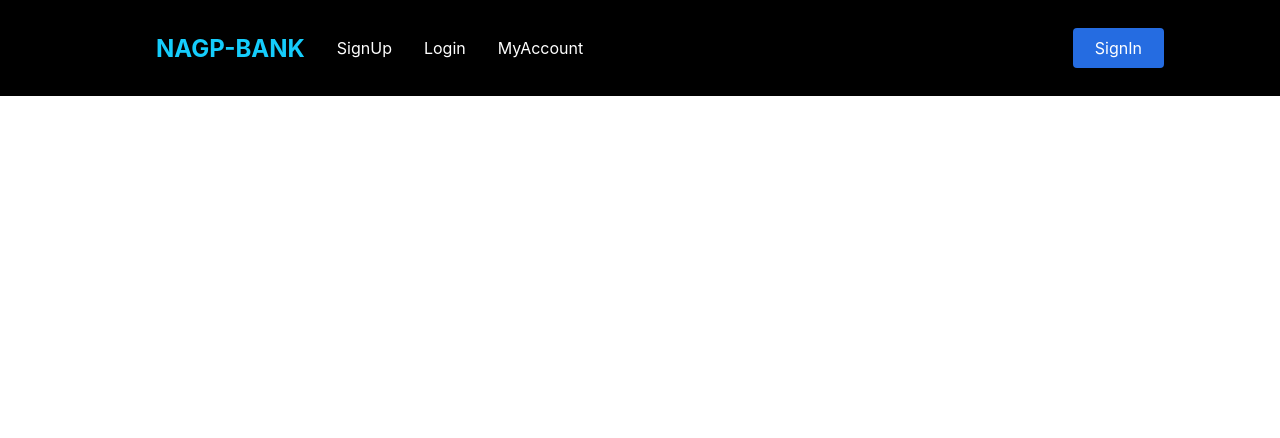
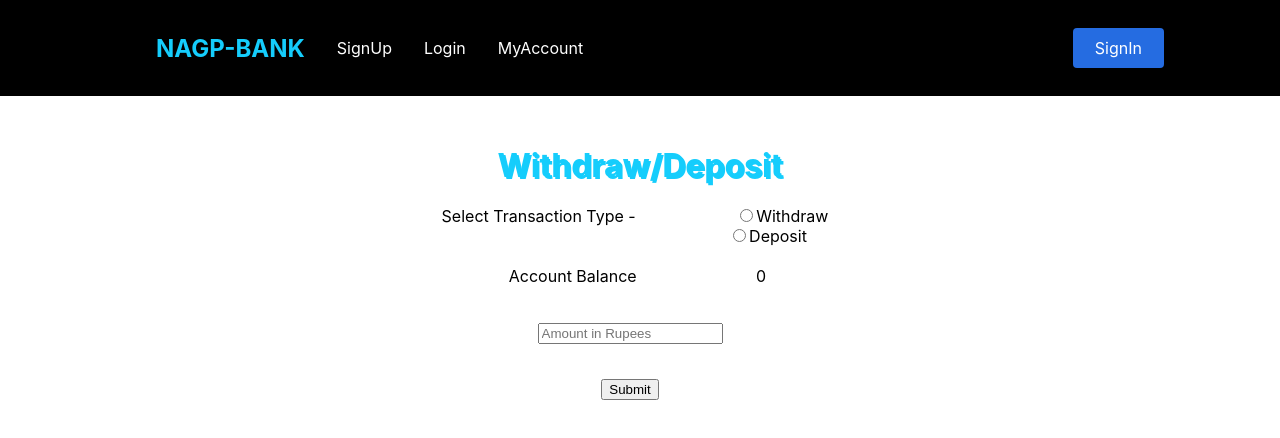
Before and after one commit to akash-bisariya/ReactReduxSampleApp, a React (Create React App) app: page /transaction in a window 1280 px wide. Shown: the top 438 px of the page. Built offline with nearby package versions, Linux system fonts and the light colour scheme.

Commit message:
Added json-server and transaction page

```diff
--- /dev/null
+++ b/db.json
@@ -0,0 +1,43 @@
+{
+  "users": [
+    {
+      "id": 1,
+      "username": "json-server",
+      "dob": "typicode",
+      "accountNumber": "1234",
+      "accountType": "Saving Account",
+      "state": "Haryana",
+      "district": "Amritsar",
+      "password": "1234",
+      "balance": 0
+    },
+    {
+      "username": "Akash",
+      "dob": "2021-09-29",
+      "accountNumber": "1234",
+      "accountType": "Current Account",
+      "state": "Haryana",
+      "district": "Amritsar",
+      "password": "1111",
+      "confirmPassword": "1111",
+      "balance": "5000",
+      "id": 2
+    }
+  ],
+  "transactions": [
+    {
+      "id": 1,
+      "transactionType": "Withdrawal",
+      "amount": 100,
+      "description": "test",
+      "userId": 1
+    },
+    {
+      "id": 2,
+      "transactionType": "Deposit",
+      "amount": 200,
+      "description": "test",
+      "userId": 2
+    }
+  ]
+}
--- a/package.json
+++ b/package.json
@@ -3,16 +3,22 @@
   "version": "0.1.0",
   "private": true,
   "dependencies": {
+    "@reduxjs/toolkit": "^1.6.1",
     "@testing-library/jest-dom": "^5.14.1",
     "@testing-library/react": "^11.2.7",
     "@testing-library/user-event": "^12.8.3",
+    "axios": "^0.22.0",
     "bootstrap": "^5.1.1",
+    "json-server": "^0.17.0",
     "react": "^17.0.2",
     "react-dom": "^17.0.2",
     "react-hook-form": "^7.17.0",
     "react-icons": "^4.3.0",
+    "react-redux": "^7.2.5",
     "react-router-dom": "^5.3.0",
     "react-scripts": "4.0.3",
+    "redux": "^4.1.1",
+    "redux-thunk": "^2.3.0",
     "styled-components": "^5.3.1",
     "web-vitals": "^1.1.2"
   },
--- a/src/App.js
+++ b/src/App.js
@@ -1,8 +1,8 @@
 import './App.css';
-// import RegisterFormFn from './components/RegisterFormFn';
 import Navbar from './components/NavBar';
 import {BrowserRouter as Router, Switch, Route} from 'react-router-dom'
 import RegisterFormFN from './components/RegisterFormFn';
+import TransactionFn from './components/Transaction/TransactionFn';
 
 function App() {
   return (
@@ -10,6 +10,7 @@ function App() {
       <Navbar/>
       <Switch>
         <Route path='/signup' component={RegisterFormFN}/>
+        <Route path='/transaction' component={TransactionFn}/>
       </Switch>
       </Router>
   );
--- a/src/components/RegisterFormFn.js
+++ b/src/components/RegisterFormFn.js
@@ -1,15 +1,20 @@
 import React from "react";
 import { useForm } from "react-hook-form";
 import './Form.css'
+import axios from 'axios'
 
 
 export default function RegisterFormFN() {
     const { register, handleSubmit, watch, formState: { errors } } = useForm();
-    const onSubmit = data => console.log(data);
+
+    const onSubmit = data => axios.post("http://localhost:3000/users",data);
+
+    // console.log(data.dob);
 
     console.log(watch("example"));
     return (
         <form onSubmit={handleSubmit(onSubmit)} className='form-input'>
+            <h1 style={{color:'#15cdfc', textShadow:'2px 2px'}}>Bank Account Register</h1>
             <div className='form-label'>
                 <input placeholder="Username" {...register("username", {
                     required: true, minLength: {
@@ -98,6 +103,19 @@ export default function RegisterFormFN() {
                 })} />
                 {errors.confirmPassword && <div className='form-error'>Minimum 4 & Max 10 length allowed.</div>}
             </div>
+            <div className='form-label'>
+                <input placeholder="Opening Balance" {...register("balance", {
+                    required: true, min: {
+                        value: 100,
+                        message: 'min required'
+                    }, max: {
+                        value: 10000,
+                        message: 'max required'
+                    }
+                }
+                )} />
+                {errors.balance && <div className='form-error'>Minimum 100 & Maximum 10000 amount can be added.</div>}
+            </div>
 
             <div className='form-label'>
                 <input type="submit" />
--- /dev/null
+++ b/src/components/Transaction/Form.css
@@ -0,0 +1,18 @@
+.form-input {
+  text-align: center;
+  margin: 50px auto;
+}
+
+.form-label{
+  font-size: 1rem;
+  margin-right: 10px;
+  margin-bottom: 1rem;
+  height: 40px;
+}
+
+.form-error {
+  font-size: 1rem;
+  margin-bottom: 5px;
+  color: rgba(211, 17, 17, 0.89);
+  height: 40px;
+}
--- /dev/null
+++ b/src/components/Transaction/TransactionFn.js
@@ -0,0 +1,49 @@
+import './Form.css'
+import React from "react";
+import { useForm } from "react-hook-form";
+
+export default function TransactionFn() {
+
+    const { register, handleSubmit, formState: { errors } } = useForm();
+    const onSubmit = data => console.log(data);
+
+
+    return (
+        <form onSubmit={handleSubmit(onSubmit)} className='form-input'>
+            <h1 style={{color:'#15cdfc', textShadow:'2px 2px'}}>Withdraw/Deposit</h1>
+            <div className='form-label'>
+                <label>Select Transaction Type - </label>
+
+                <input style={{ marginLeft:'100px'}} type="radio" id="withdraw" name="transaction_type" value="Withdraw" {...register("transaction_type", { required: true })} />
+                <label for="withdraw">Withdraw</label><br></br>
+                <input style={{ marginLeft:'270px'}} type="radio" id="deposit" name="transaction_type" value="Deposit" {...register("transaction_type", { required: true })} />
+                <label for="deposit">Deposit</label><br></br>
+                {errors.transaction_type && <div className='form-error'>Please select transaction type</div>}
+
+                <div className='form-label' style={{marginTop:'20px'}}>
+                    <label style={{ margin:'15px' }}>Account Balance  </label>
+                    <label style={{ marginLeft:'100px' }} id="balance">0</label>
+                </div>
+
+                <div className='form-label'>
+                    <input placeholder="Amount in Rupees" {...register("amount", {
+                        required: true, min: {
+                            value: 100,
+                            message: 'min required'
+                        }, max: {
+                            value: 10000,
+                            message: 'max required'
+                        }
+                    }
+                    )} />
+                    {errors.amount && <div className='form-error'>Minimum 100 & Maximum 10000 amount can be added.</div>}
+                </div>
+
+                <div className='form-label'>
+                    <input type="submit" />
+                </div>
+
+            </div>
+        </form>
+    );
+}
--- a/src/components/actionTypes.js
+++ /dev/null
@@ -1,5 +0,0 @@
-export const Types = {
-    LOGIN: 'LOGIN',
-    ADD_USER: 'ADD_USER',
-    FORM_SUBMITION_STATUS: 'FORM_SUBMITION_STATUS'
-  }
```
Also changed, not shown: src/components/actionCreators.js (deleted, +0 -10 lines), src/components/reducer.js (deleted), 1 other file (tests, documents, lock files or other folders).
